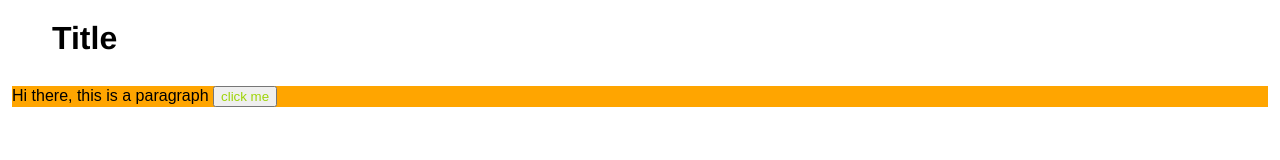
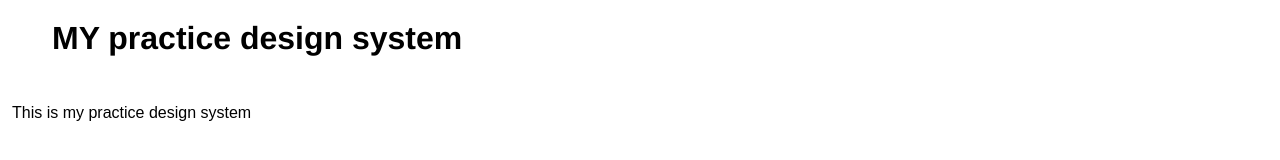
Before and after one commit to Ahallard/design-system-code, a website: page index.html in a window 1280 px wide. Drawn offline with Linux system fonts and the light colour scheme.

Commit message:
commit 2

```diff
--- a/index.html
+++ b/index.html
@@ -3,10 +3,8 @@
         <link rel="stylesheet" type="text/css" href="css/style.css"/>
     </head>
     <body>
-        <h1>Title</h1>
-        <p>
-            Hi there, this is a paragraph
-            <button>click me</button>
-        </p>
+        <h1>MY practice design system</h1>
+        <br/>
+        This is my practice design system
     </body>
 </html>
--- a/scss/style.scss
+++ b/scss/style.scss
@@ -4,11 +4,7 @@
 
 $colour-Primary-100:#f32423;
 
-@mixin heading-defaults{
-    font-family: Georgia, 'Times New Roman', Times, serif;
-    font-weight: 600;
-    color:#c6f00c
-}
+
 
 @mixin swatch-size{
     height:115px;
@@ -142,11 +138,3 @@ h1{
 
     }
 }
-
-
-p{
-    background-color: orange;
-    button{
-        color:rgb(158, 212, 9);
-    }
-}
```
